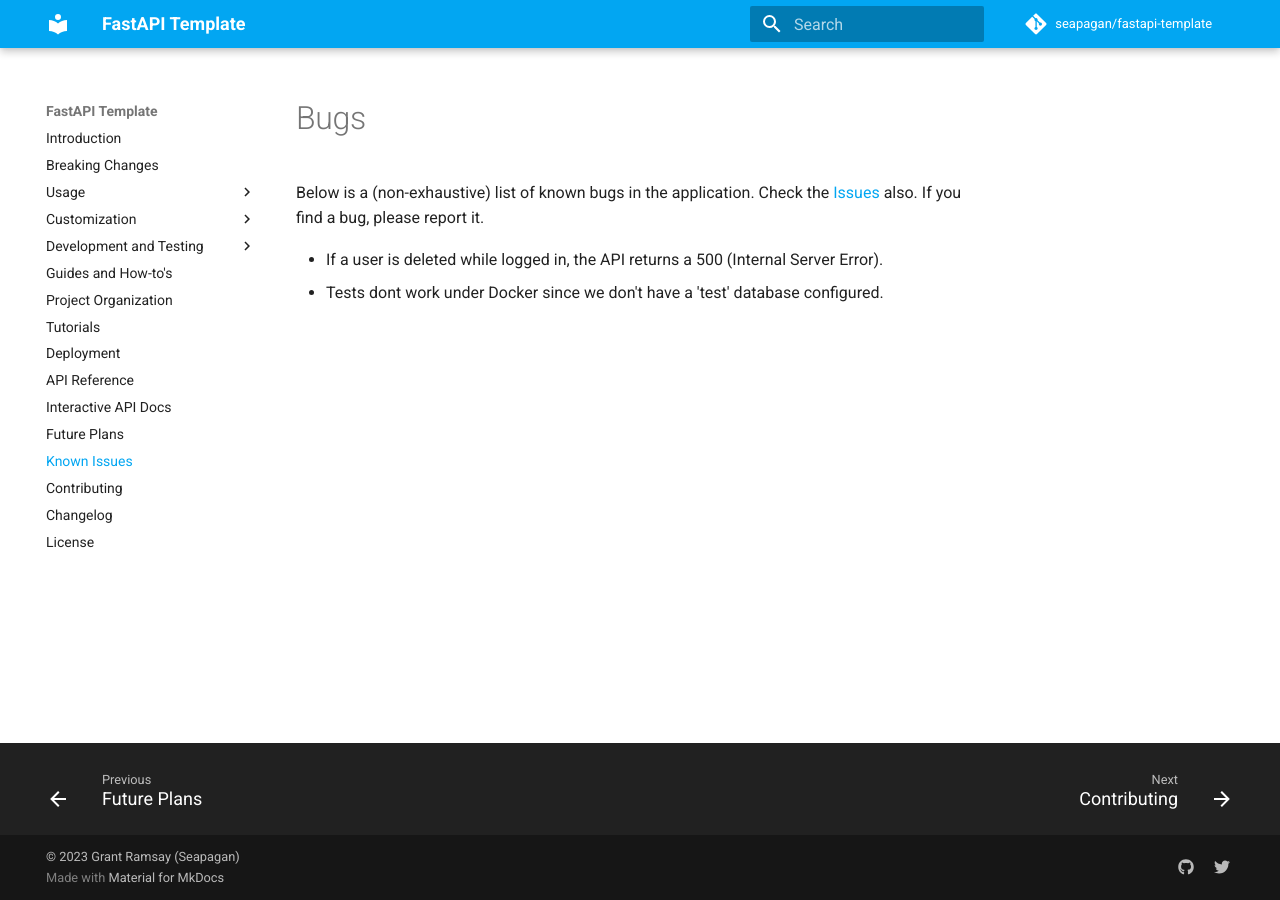
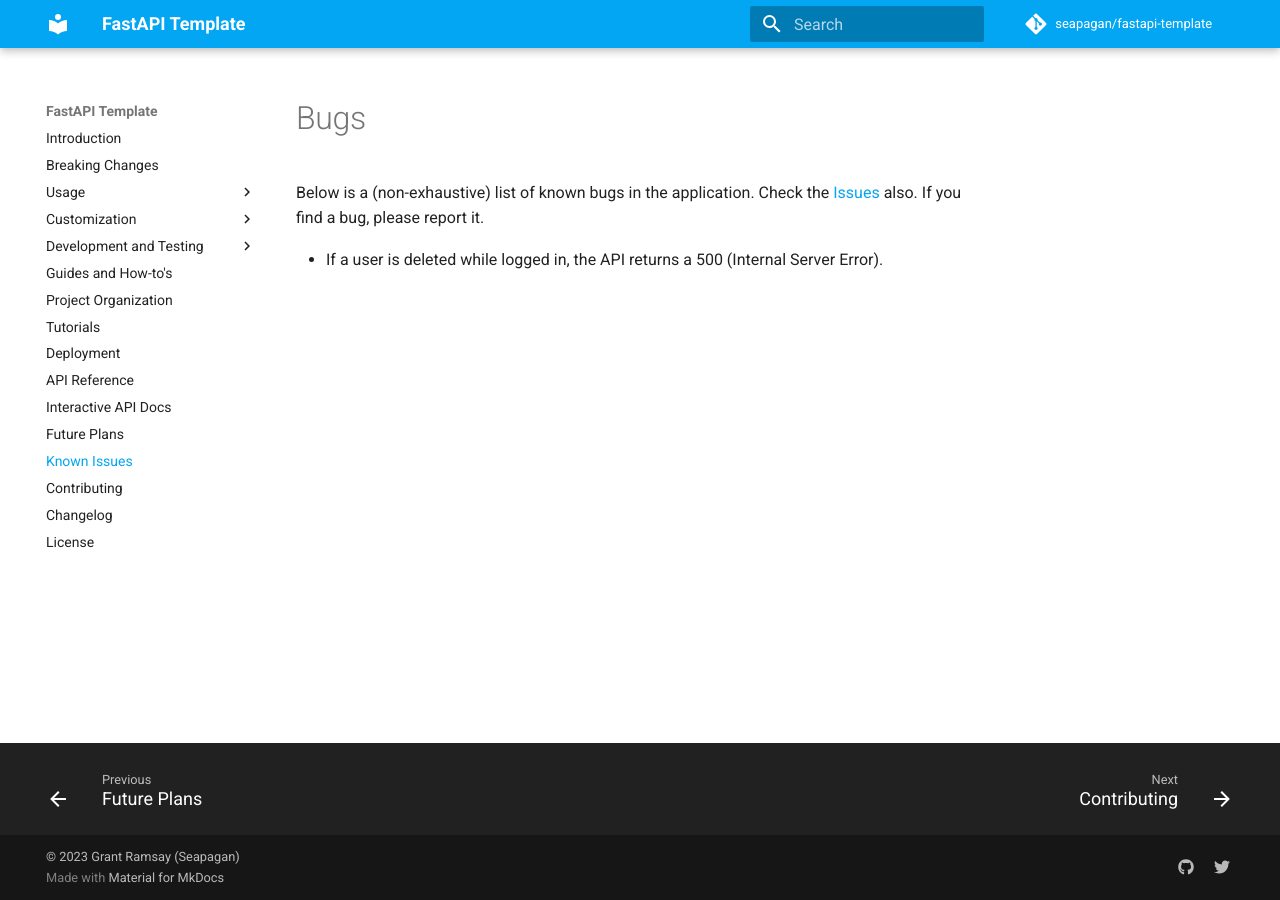
Before and after one commit to seapagan/fastapi-template, an MkDocs documentation site: the page built from docs/known-issues.md, in a window 1280 px wide. Built offline with MkDocs 1.6.1 and Material for MkDocs 9.7.7, drawn with Linux system fonts in a browser that asks for light colours; comment, search, counter and statistics services are not loaded.

Commit message:
update BUGS.md
Signed-off-by: Grant Ramsay <seapagan@gmail.com>

```diff
--- a/BUGS.md
+++ b/BUGS.md
@@ -6,4 +6,3 @@
 
 - If a user is deleted while logged in, the API returns a 500 (Internal Server
    Error).
-- Tests dont work under Docker since we don't have a 'test' database configured.
```
